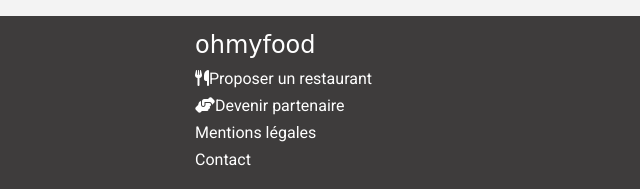
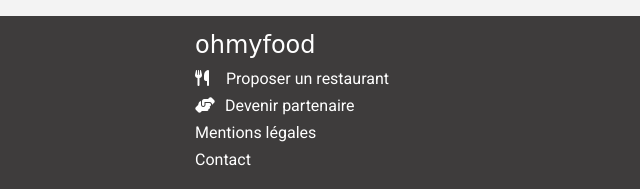
Before and after one commit to BenjaminPretet/BenjaminPretet_3_23082021, a website: page index.html in a window 1280 px wide. Shown: the part 1234-1423 px from the top of the page, 0-640 px from the left. Drawn offline with Linux system fonts and the light colour scheme; a web font is replaced by a local one.

Commit message:
update class footer icon

```diff
--- a/index.html
+++ b/index.html
@@ -122,10 +122,10 @@
             <p class="footer_logo">ohmyfood</p>
             <ul class="footer_list">
                 <li class="suggest">
-                    <a class="suggest_list" href=""><i class="suggest_icon fas fa-utensils"></i>Proposer un restaurant</a>
+                    <a class="suggest_list" href=""><i class="footer_icon fas fa-utensils"></i>Proposer un restaurant</a>
                 </li>
                 <li class="partner">
-                    <a class="partner_link" href=""><i class="partner_icon fas fa-hands-helping"></i>Devenir partenaire</a>
+                    <a class="partner_link" href=""><i class="footer_icon fas fa-hands-helping"></i>Devenir partenaire</a>
                 </li>
                 <li class="legal_notice">
                     <a class="legal_notice_link" href="">Mentions légales</a>
```
